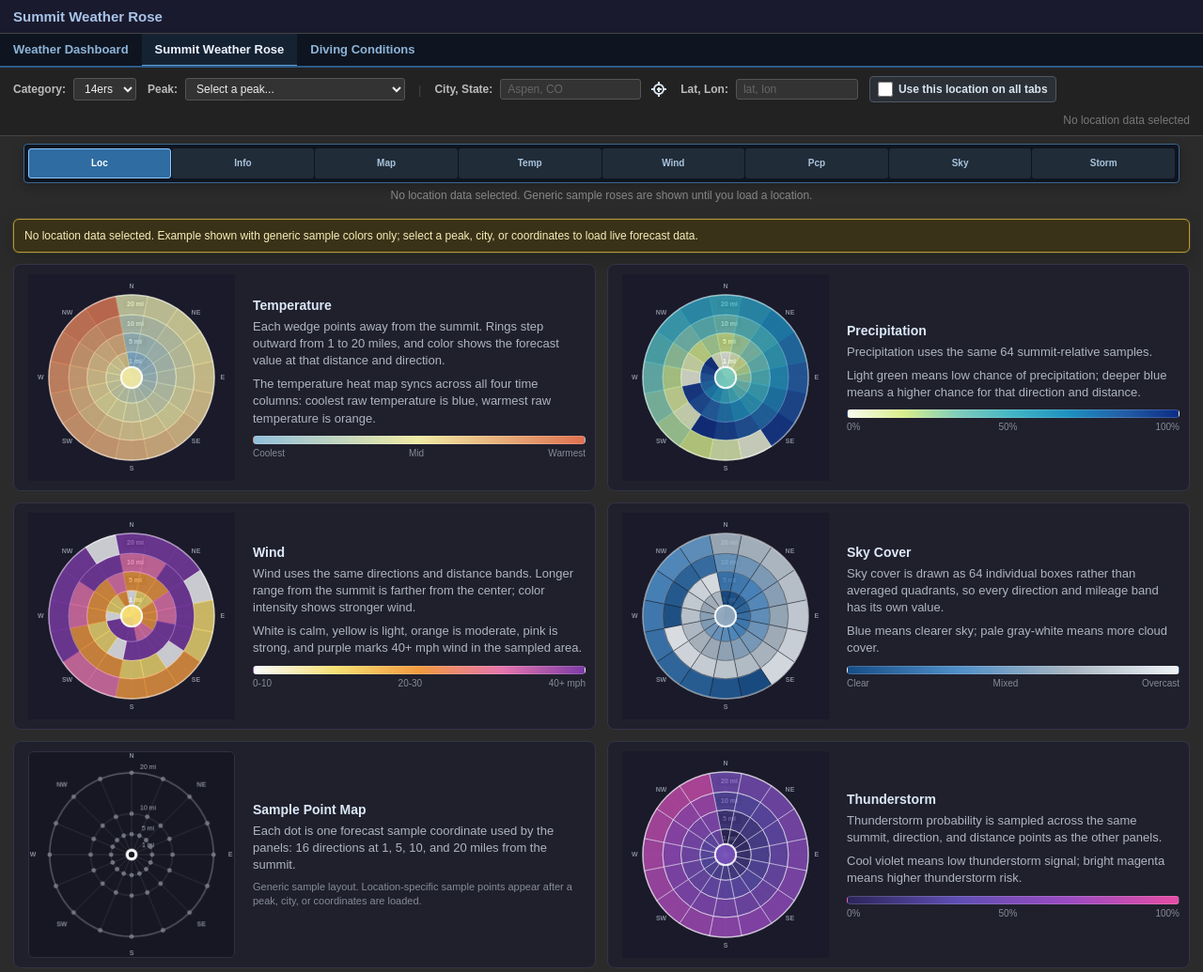
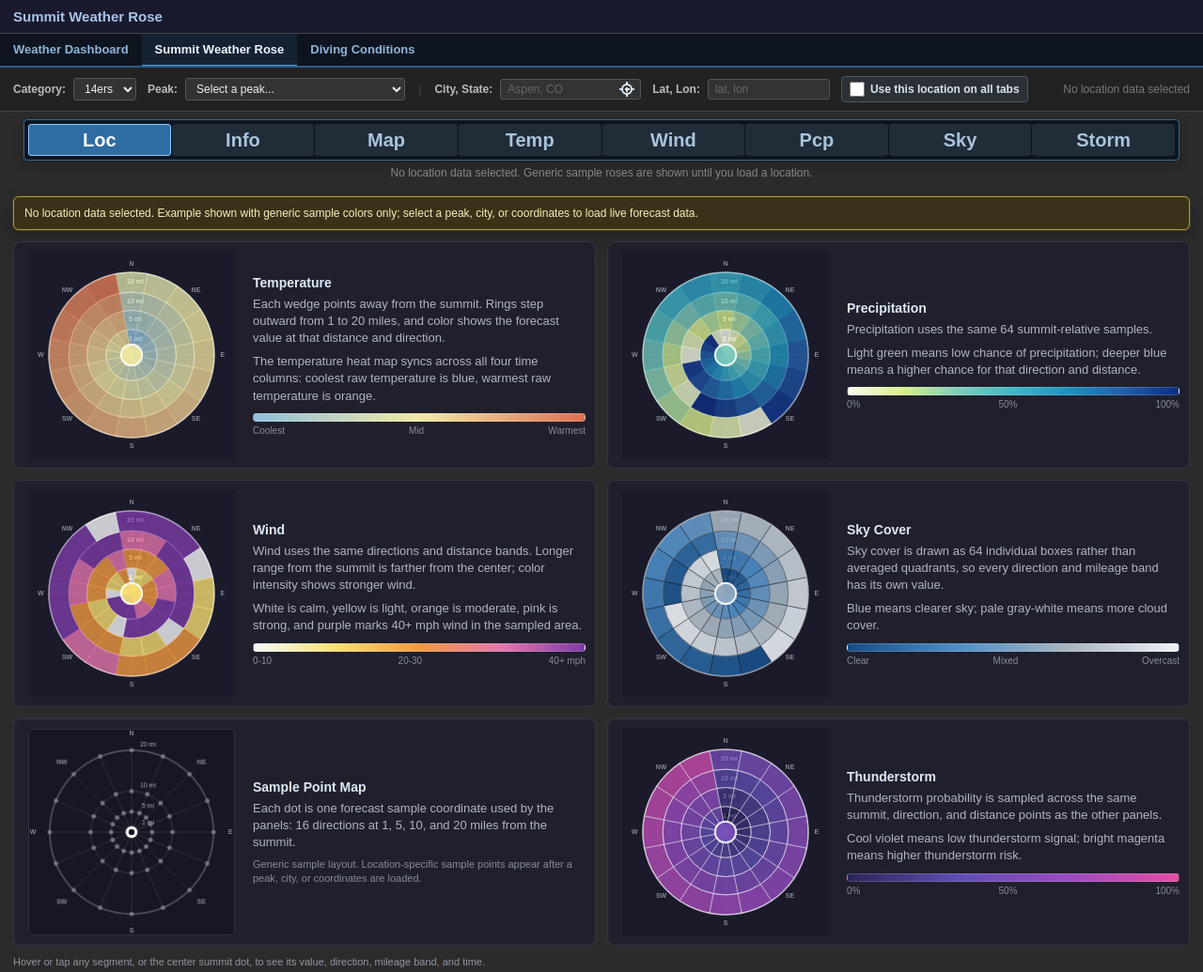
Before and after one commit to farrellkittens/weather-dashboard, a website: page peaks.html in a window 1280 px wide. Shown: the top 1035 px of the page at 94% size. Drawn offline with Linux system fonts and the light colour scheme.

Commit message:
Polish location shortcut and nav jumps

```diff
--- a/app.js
+++ b/app.js
@@ -327,7 +327,7 @@
     if (button) {
       button.disabled = false;
       button.classList.remove('is-locating');
-      button.setAttribute('aria-label', 'Use my location');
+      button.setAttribute('aria-label', 'Get my location');
     }
   }
 }
@@ -1234,7 +1234,7 @@
   const nav=document.getElementById('mobile-section-nav');
   const navH=nav?.offsetHeight||0;
   const pad=6;
-  window.scrollTo({ top:Math.max(0,target.top-navH-pad), behavior:'smooth' });
+  window.scrollTo({ top:Math.max(0,target.top-navH-pad), behavior:'auto' });
 }
 
 function queueMobileNavUpdate() {
--- a/diving.css
+++ b/diving.css
@@ -30,6 +30,14 @@
   padding: 4px 8px; font-size: 12px; border-radius: 3px;
 }
 #city { width: 140px; }
+#controls .city-input-wrap {
+  position: relative;
+  display: inline-flex;
+  align-items: center;
+}
+#controls .city-input-wrap input#city {
+  padding-right: 30px;
+}
 #coords { width: 190px; }
 #tide-station { width: 120px; }
 #controls button { background: #277b8e; color: #f4fbfd; border: none; padding: 5px 13px; font-size: 12px; cursor: pointer; border-radius: 3px; }
@@ -44,6 +52,13 @@
   border: 0;
   background: transparent;
   color: #dce8f5;
+}
+#controls .city-input-wrap .use-location-button {
+  position: absolute;
+  right: 4px;
+  top: 50%;
+  transform: translateY(-50%);
+  z-index: 1;
 }
 #controls .use-location-button:hover,
 #controls .use-location-button:focus-visible {
@@ -186,6 +201,7 @@
   .section-heading span { display: block; text-align: left; margin-top: 3px; }
   #controls .control-group { display: contents; }
   #controls select,
+  #controls .city-input-wrap,
   #city,
   #coords,
   #tide-station,
@@ -199,6 +215,5 @@
     width: 22px;
     height: 22px;
     min-height: 22px;
-    justify-self: start;
   }
 }
--- a/diving.js
+++ b/diving.js
@@ -281,7 +281,7 @@
     if (button) {
       button.disabled = false;
       button.classList.remove('is-locating');
-      button.setAttribute('aria-label', 'Use my location');
+      button.setAttribute('aria-label', 'Get my location');
     }
   }
 }
--- a/peaks.css
+++ b/peaks.css
@@ -40,6 +40,14 @@
 }
 #controls input { width: 130px; }
 #controls input#city { width: 150px; }
+#controls .city-input-wrap {
+  position: relative;
+  display: inline-flex;
+  align-items: center;
+}
+#controls .city-input-wrap input#city {
+  padding-right: 30px;
+}
 #controls input::placeholder { color: #666; }
 #controls button {
   background: #2d5a8e;
@@ -61,6 +69,13 @@
   border: 0;
   background: transparent;
   color: #dce8f5;
+}
+#controls .city-input-wrap .use-location-button {
+  position: absolute;
+  right: 4px;
+  top: 50%;
+  transform: translateY(-50%);
+  z-index: 1;
 }
 #controls .use-location-button:hover,
 #controls .use-location-button:focus-visible {
@@ -138,15 +153,15 @@
 #summit-mobile-nav button {
   flex: 1 1 0;
   min-width: 0;
-  min-height: 32px;
+  min-height: 34px;
   padding: 0 3px;
   border: 1px solid transparent;
   border-radius: 3px;
   background: #202c38;
   color: #aac4dd;
-  font-size: 10px;
+  font-size: clamp(16px, 1.6vw, 20px);
   font-weight: bold;
-  line-height: 1;
+  line-height: 0.95;
   white-space: nowrap;
   cursor: pointer;
 }
@@ -786,6 +801,7 @@
   }
   #controls select,
   #controls input,
+  #controls .city-input-wrap,
   #controls input#city {
     width: 100%;
   }
@@ -802,7 +818,6 @@
     width: 22px;
     height: 22px;
     min-height: 22px;
-    justify-self: start;
   }
   #controls .share-location-toggle {
     grid-column: 1 / -1;
--- a/peaks.html
+++ b/peaks.html
@@ -38,8 +38,10 @@
 
   <span class="control-group">
     <label>City, State:</label>
-    <input id="city" placeholder="Aspen, CO" autocomplete="off" oninput="peakDebounceSuggest()">
-    <button id="use-location" class="use-location-button" type="button" onclick="usePeakBrowserLocation()" aria-label="Use my location" title="Use my location"></button>
+    <span class="city-input-wrap">
+      <input id="city" placeholder="Aspen, CO" autocomplete="off" oninput="peakDebounceSuggest()">
+      <button id="use-location" class="use-location-button" type="button" onclick="usePeakBrowserLocation()" aria-label="Get my location" title="Get my location"></button>
+    </span>
   </span>
 
   <span class="control-group">
--- a/peaks.js
+++ b/peaks.js
@@ -1913,7 +1913,7 @@
     if (button) {
       button.disabled = false;
       button.classList.remove('is-locating');
-      button.setAttribute('aria-label', 'Use my location');
+      button.setAttribute('aria-label', 'Get my location');
     }
   }
 }
@@ -1971,7 +1971,7 @@
   if (!target) return;
   const nav = document.getElementById('summit-mobile-nav');
   const navH = nav?.offsetHeight || 0;
-  window.scrollTo({ top: Math.max(0, target.top - navH - 6), behavior: 'smooth' });
+  window.scrollTo({ top: Math.max(0, target.top - navH - 6), behavior: 'auto' });
 }
 
 function queueSummitMobileNavUpdate() {
--- a/style.css
+++ b/style.css
@@ -17,6 +17,14 @@
   #controls label { font-weight: bold; color: #bbb; font-size: 12px; }
   #controls input, #controls select { background: #333; border: 1px solid #555; color: #eee; padding: 3px 7px; font-size: 12px; border-radius: 3px; }
   #controls input#city { width: 150px; }
+  #controls .city-input-wrap {
+    position: relative;
+    display: inline-flex;
+    align-items: center;
+  }
+  #controls .city-input-wrap input#city {
+    padding-right: 30px;
+  }
   .sug-item { padding: 9px 14px; cursor: pointer; font-size: 13px; color: #ddd; white-space: nowrap; }
   .sug-item:hover, .sug-item.active { background: #1e4a7a; }
   .sug-item + .sug-item { border-top: 1px solid #333; }
@@ -34,6 +42,13 @@
     border: 0;
     background: transparent;
     color: #dce8f5;
+  }
+  #controls .city-input-wrap .use-location-button {
+    position: absolute;
+    right: 4px;
+    top: 50%;
+    transform: translateY(-50%);
+    z-index: 1;
   }
   #controls .use-location-button:hover,
   #controls .use-location-button:focus-visible {
@@ -117,6 +132,7 @@
     }
     #controls input#city,
     #controls input#coords,
+    #controls .city-input-wrap,
     #controls select#startSel {
       width: 100%;
     }
@@ -133,7 +149,6 @@
       width: 22px;
       height: 22px;
       min-height: 22px;
-      justify-self: start;
     }
     #controls .share-location-toggle {
       grid-column: 1 / -1;
```
Also changed, not shown: diving.html (+4 -2 lines), index.html (+4 -2 lines).
